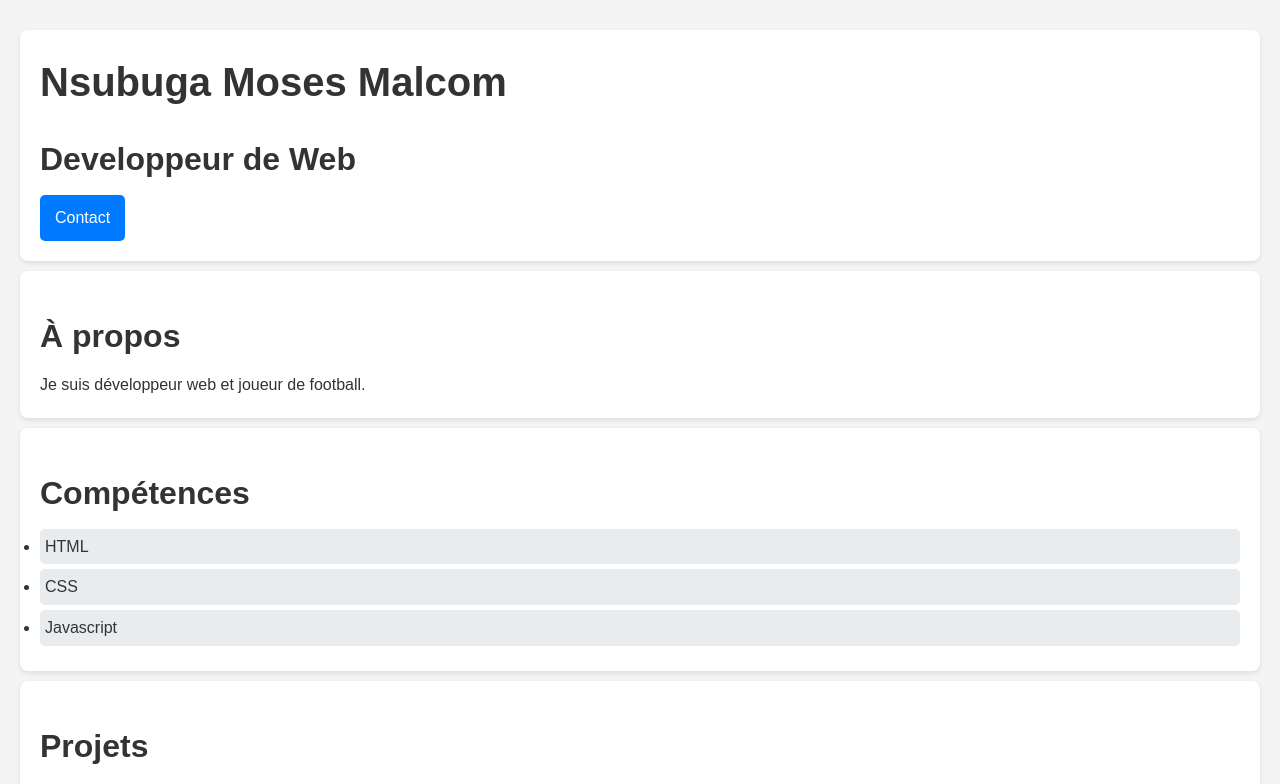
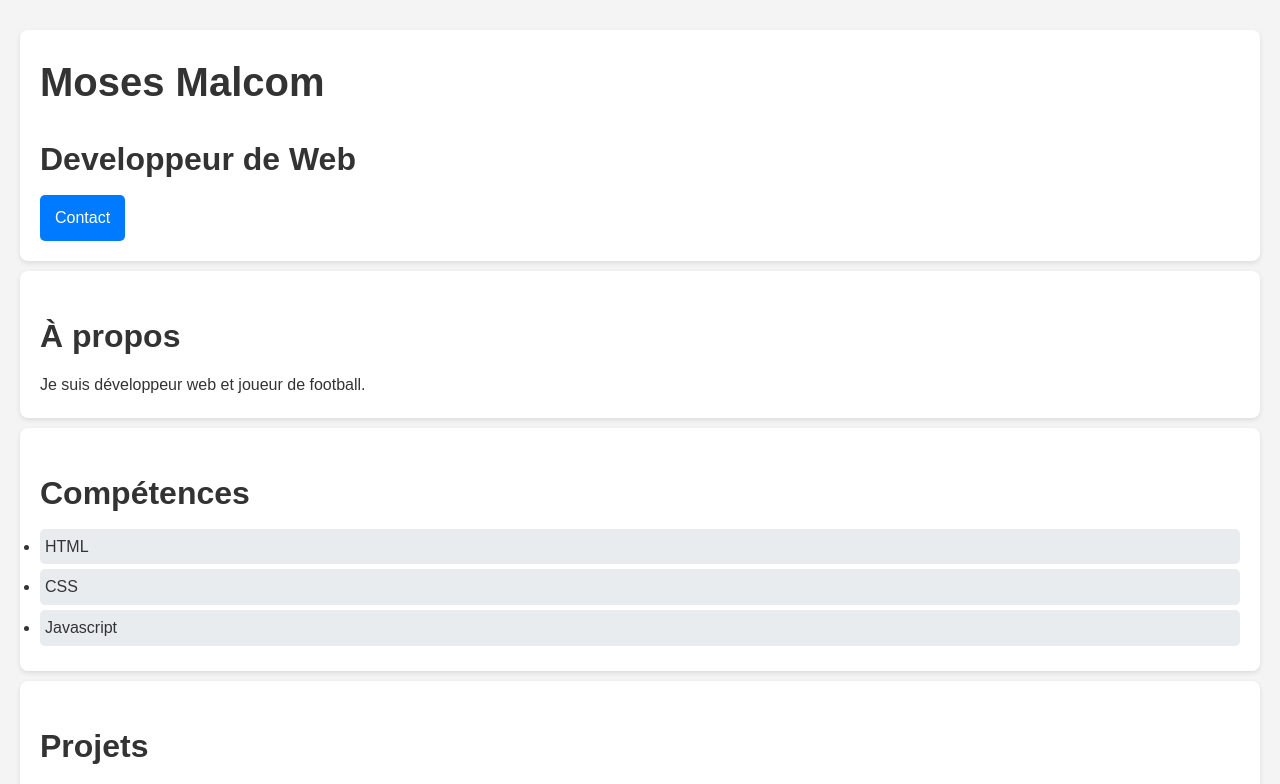
Before and after one commit to MalcomDev120/harfleurTIMES.fr, a plain HTML site: page index.html in a window 1280 px wide. Shown: the top 784 px of the page. Drawn offline with Linux system fonts and the light colour scheme.

Commit message:
Update index.html

```diff
--- a/index.html
+++ b/index.html
@@ -1,3 +1,4 @@
+
 <!DOCTYPE html>
 <html>
 
@@ -9,7 +10,7 @@
 
 <body>
     <section>
-        <h1>Nsubuga Moses Malcom</h1>
+        <h1>Moses Malcom</h1>
         <h2>Developpeur de Web</h2>
         <a href="mosesmalcom6@gmail.com" class="contact-btn">Contact</a>
     </section>
```
